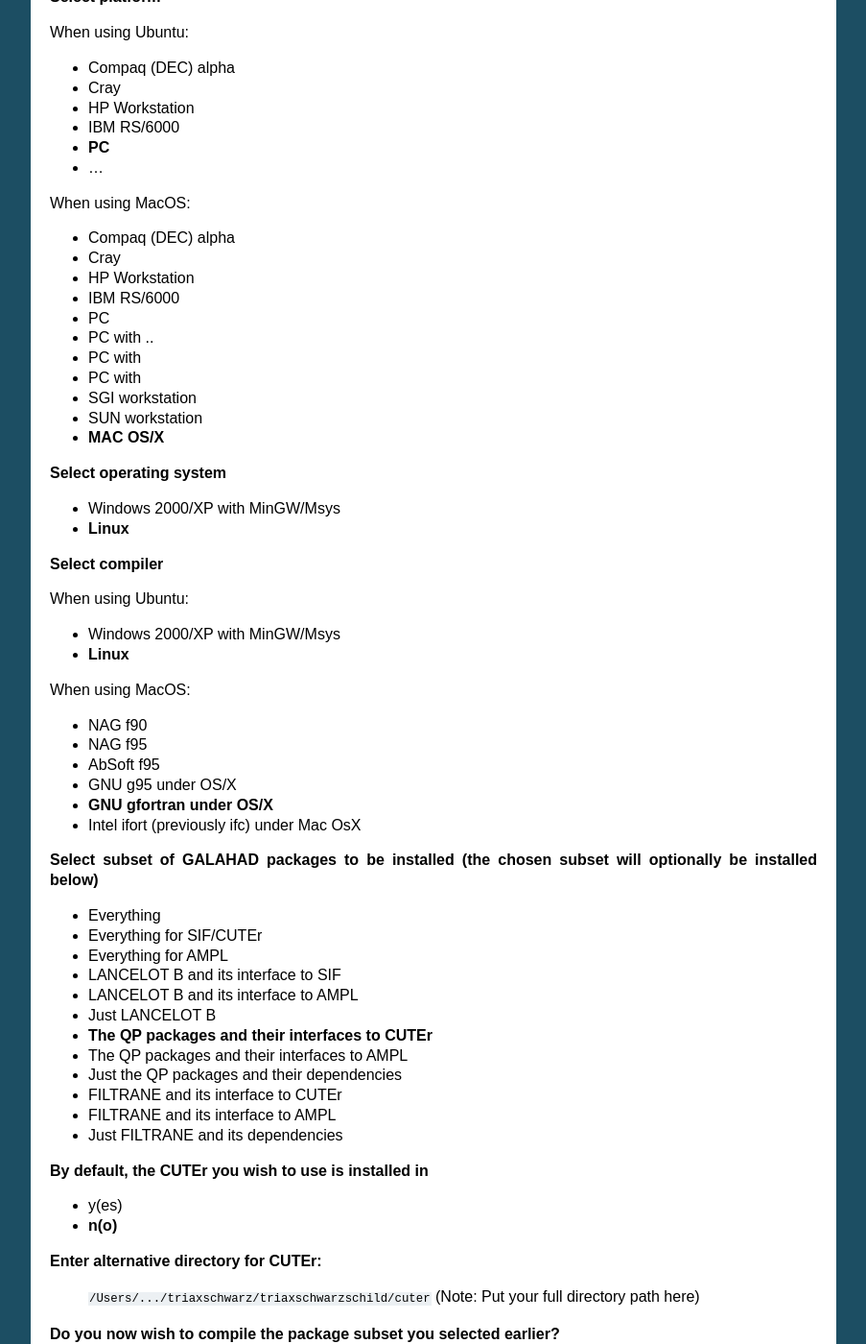
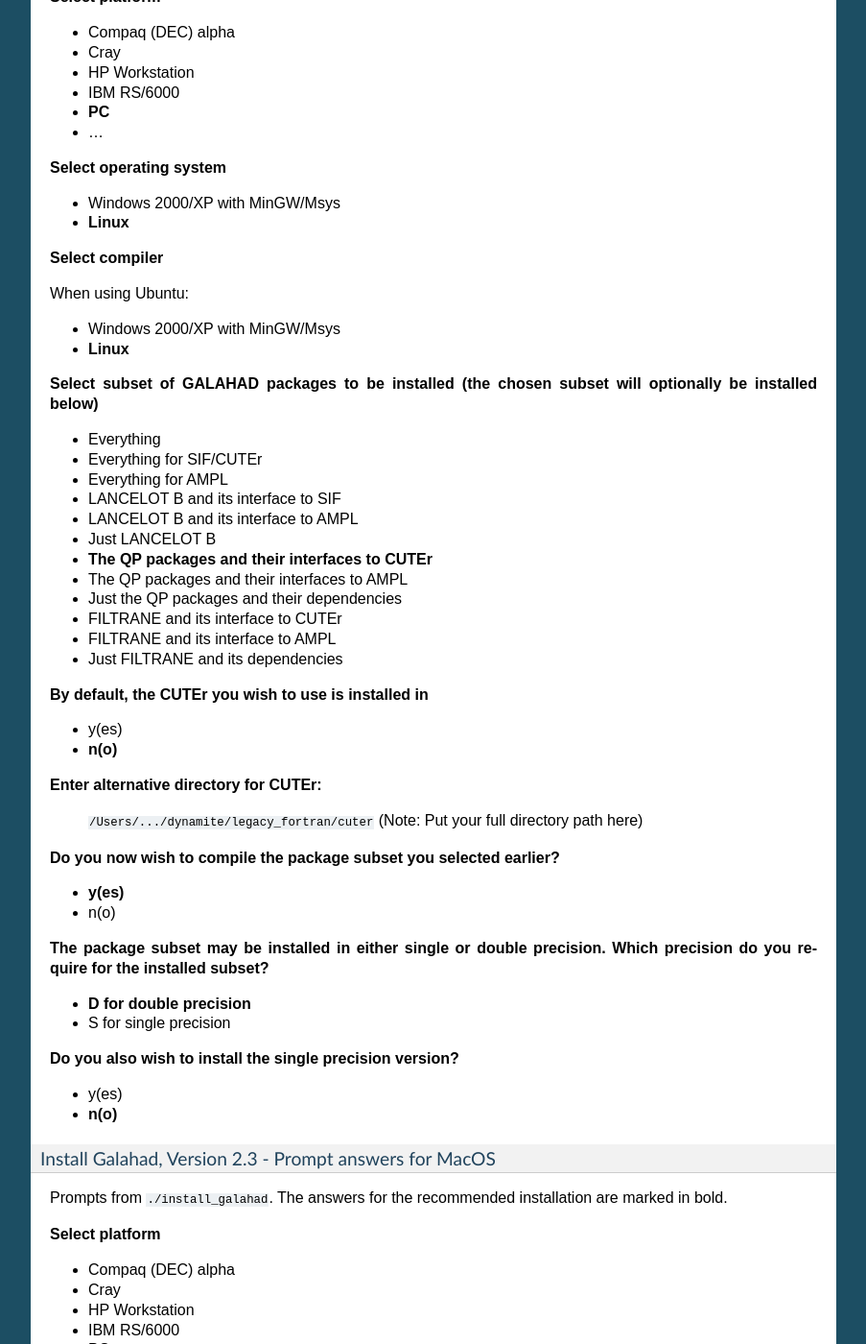
Before and after one commit to dynamics-of-stellar-systems/dynamite, a Sphinx documentation site: the page built from docs/installation.rst, in a window 1280 px wide and 1400 px high, scrolled down 2343 px. Shown: the whole window at 96% size, without its empty margins (198-1101 px from the left). Built offline with Sphinx 7.4.7, drawn with Linux system fonts in a browser that asks for light colours; some of the changed text lies outside the part shown.

Commit message:
Edited the installation guide

```diff
--- a/docs/installation.rst
+++ b/docs/installation.rst
@@ -106,23 +106,22 @@
 Installation of GALAHAD
 -----------------------
 
-GALAHAD is a "library of thread-safe Fortran 90 packages for large-scale nonlinear optimization". The DYNAMITE code comes with Version 2.3.  An updated version of GALAHAD could be obtained `here <http://www.galahad.rl.ac.uk/doc.html>`_ (last updated in 2018), but the most recent version seems to not work. The GALAHAD package included in DYNAMITE can be found in the folder ``.../triaxschwarzschild``.
+GALAHAD is a "library of thread-safe Fortran 90 packages for large-scale nonlinear optimization". The DYNAMITE code comes with Version 2.3.  An updated version of GALAHAD could be obtained `here <http://www.galahad.rl.ac.uk/doc.html>`_ (last updated in 2018), but the most recent version seems to not work. The GALAHAD package included in DYNAMITE can be found in the folder ``.../legacy_fortran``.
 
-For the installation go into the folder ``.../triaxschwarzschild/galahad-2.3/`` and type ::
+For the installation go into the folder ``.../legacy_fortran/galahad-2.3/`` and type ::
 
     ./install_galahad
 
 In the following installation, a number of prompts start. The answers differ for the different operation system and are shown in the following.
 
 
-Install Galahad, Version 2.3 - Prompt answers
+Install Galahad, Version 2.3 - Prompt answers for Ubuntu
 ^^^^^^^^^^^^^^^^^^^^^^^^^^^^^^^^^^^^^^^^^^^^^
 
 Prompts from ``./install_galahad``. The answers for the recommended installation are marked in bold.
 
 **Select platform**
 
-When using Ubuntu:
 
 * Compaq (DEC) alpha
 * Cray
@@ -131,7 +130,64 @@
 * **PC**
 * ...
 
-When using MacOS:
+
+**Select operating system**
+
+* Windows 2000/XP with MinGW/Msys
+* **Linux**
+
+**Select compiler**
+
+When using Ubuntu:
+
+* Windows 2000/XP with MinGW/Msys
+* **Linux**
+
+
+**Select subset of GALAHAD packages to be installed (the chosen subset will optionally be installed below)**
+
+* Everything
+* Everything for SIF/CUTEr
+* Everything for AMPL
+* LANCELOT B and its interface to SIF
+* LANCELOT B and its interface to AMPL
+* Just LANCELOT B
+* **The QP packages and their interfaces to CUTEr**
+* The QP packages and their interfaces to AMPL
+* Just the QP packages and their dependencies
+* FILTRANE and its interface to CUTEr
+* FILTRANE and its interface to AMPL
+* Just FILTRANE and its dependencies
+
+**By default, the CUTEr you wish to use is installed in**
+
+* y(es)
+* **n(o)**
+
+**Enter alternative directory for CUTEr:**
+
+  | ``/Users/.../dynamite/legacy_fortran/cuter`` (Note: Put your full directory path here)
+
+**Do you now wish to compile the package subset you selected earlier?**
+
+* **y(es)**
+* n(o)
+
+**The package subset may be installed in either single or double precision. Which precision do you require for the installed subset?**
+
+* **D for double precision**
+* S for single precision
+
+**Do you also wish to install the single precision version?**
+
+* y(es)
+* **n(o)**
+
+Install Galahad, Version 2.3 - Prompt answers for MacOS
+^^^^^^^^^^^^^^^^^^^^^^^^^^^^^^^^^^^^^^
+Prompts from ``./install_galahad``. The answers for the recommended installation are marked in bold.
+
+**Select platform**
 
 * Compaq (DEC) alpha
 * Cray
@@ -145,17 +201,7 @@
 * SUN workstation
 * **MAC OS/X**
 
-**Select operating system**
-
-* Windows 2000/XP with MinGW/Msys
-* **Linux**
-
 **Select compiler**
-
-When using Ubuntu:
-
-* Windows 2000/XP with MinGW/Msys
-* **Linux**
 
 When using MacOS:
 
@@ -188,7 +234,7 @@
 
 **Enter alternative directory for CUTEr:**
 
-  | ``/Users/.../triaxschwarz/triaxschwarzschild/cuter`` (Note: Put your full directory path here)
+  | ``/Users/.../dynamite/legacy_fortran/cuter`` (Note: Put your full directory path here)
 
 **Do you now wish to compile the package subset you selected earlier?**
 
@@ -204,6 +250,7 @@
 
 * y(es)
 * **n(o)**
+
 
 Finalizing the installation of GALAHAD
 ^^^^^^^^^^^^^^^^^^^^^^^^^^^^^^^^^^^^^^
```
